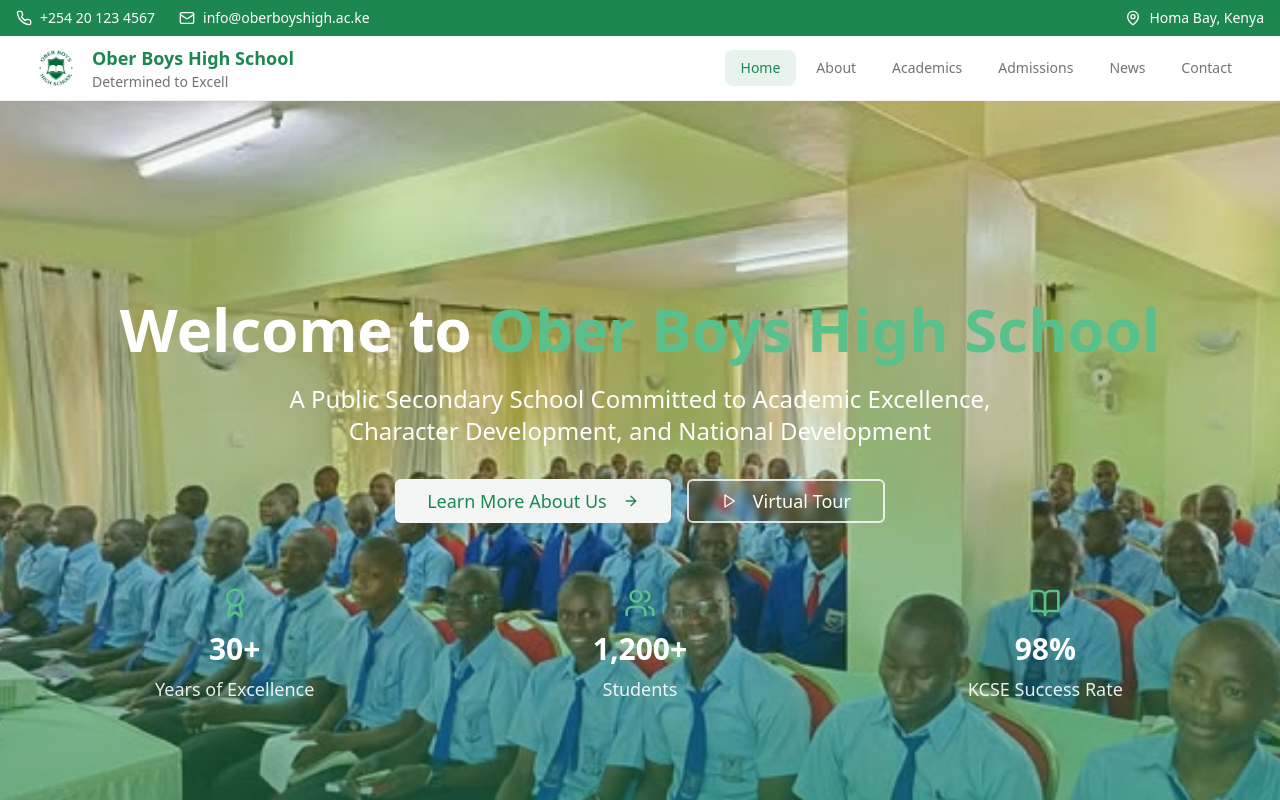
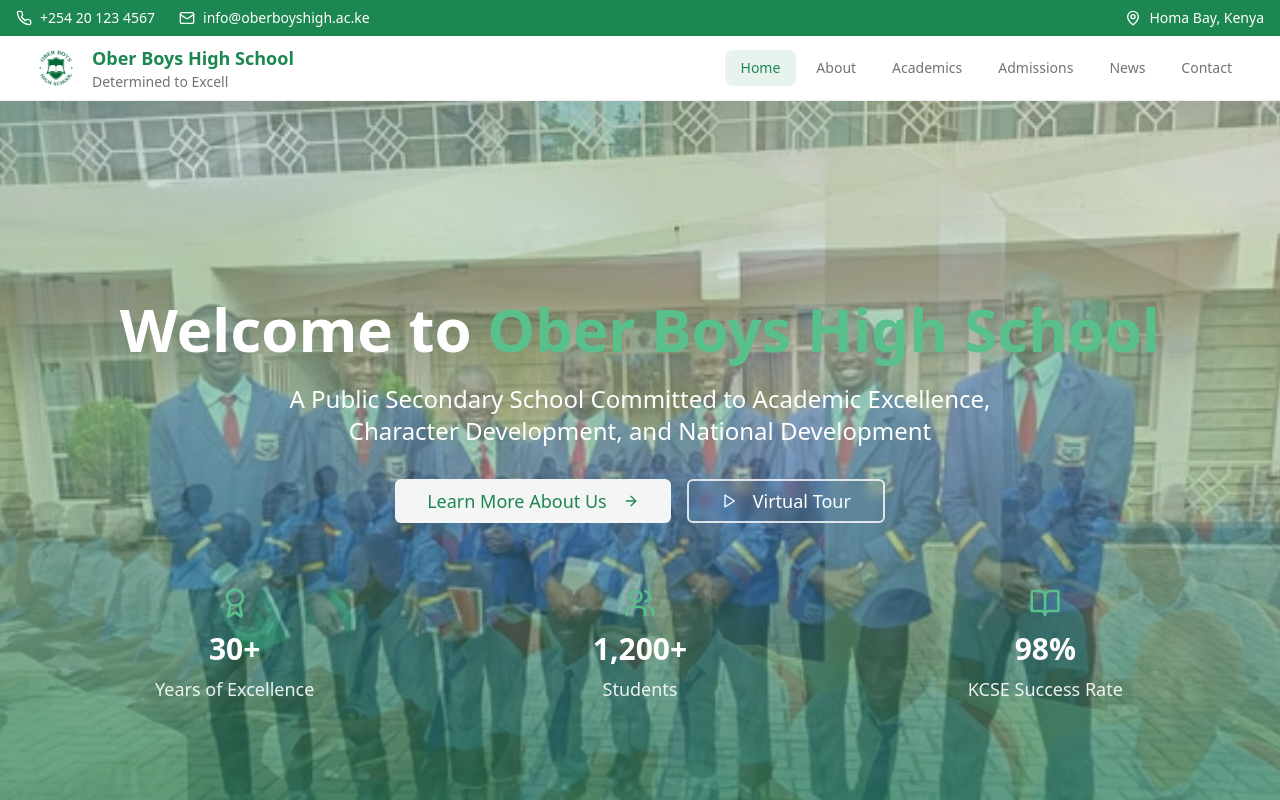
Before and after one commit to SK3CHI3/OBER-HIGH-SCHOOL-WEB, a React (Vite) app: page / in a window 1280 px wide. Shown: the top 800 px of the page. Built offline with nearby package versions, Linux system fonts and the light colour scheme; the HTML template or start-up script is replaced by a standard one.

Commit message:
Increase hero image transition duration to 4 seconds and display time to 6-10 seconds for smoother transitions

```diff
--- a/src/components/Hero.tsx
+++ b/src/components/Hero.tsx
@@ -22,9 +22,9 @@
     "/images/gallery/students image gruop photo.webp", // Additional group photo
   ];
 
-  // Auto-rotate images with random timing (4-7 seconds)
+  // Auto-rotate images with random timing (6-10 seconds)
   useEffect(() => {
-    const getRandomInterval = () => Math.random() * 3000 + 4000; // 4-7 seconds
+    const getRandomInterval = () => Math.random() * 4000 + 6000; // 6-10 seconds
 
     const scheduleNext = () => {
       const timeout = setTimeout(() => {
@@ -111,7 +111,7 @@
                 opacity: currentImageIndex === index ? 1 : 0
               }}
               transition={{
-                duration: 2.5,
+                duration: 4.0,
                 ease: [0.25, 0.46, 0.45, 0.94] // Custom cubic-bezier for smoothness
               }}
             >
```
